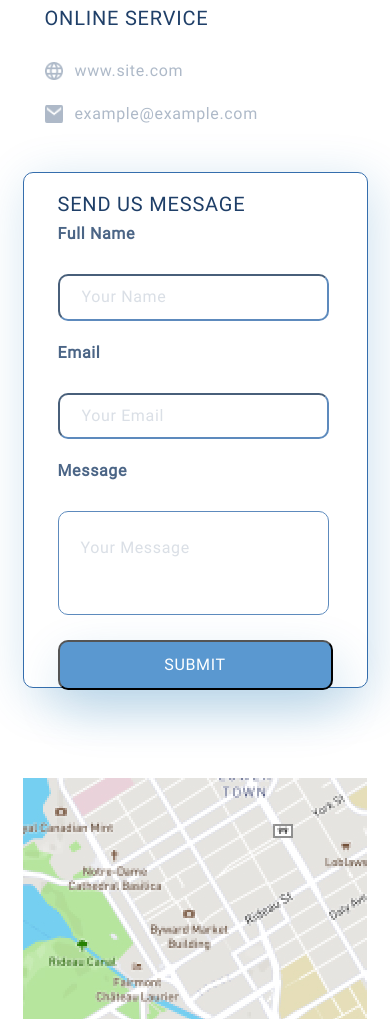
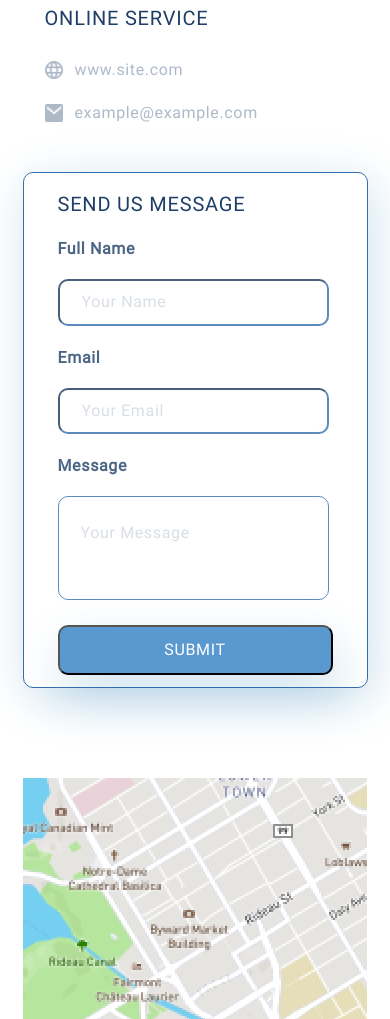
Before and after one commit to Alexnadr888/Repository, a plain HTML site: page contact.html in a window 390 px wide. Shown: the part 981-2000 px from the top of the page. Drawn offline with Linux system fonts and the light colour scheme.

Commit message:
ЗАЧЕТ

```diff
--- a/css/style.css
+++ b/css/style.css
@@ -1361,8 +1361,8 @@ textarea::placeholder, input::placeholder{
       resize: none;
       font-weight: 300;
       font-size: 16px;
-        padding-left: 22px;
-            margin: 0;
+    padding-left: 22px;
+    margin: 0;
     }
 
     .btn-message {
@@ -1399,6 +1399,7 @@ textarea::placeholder, input::placeholder{
     color: #1F3F68;
     padding: 0;
     margin: 0;
+    padding-bottom: 15px;
 
     padding-top: 16px;
 
@@ -1418,5 +1419,9 @@ textarea::placeholder, input::placeholder{
 
 }
 
+li:nth-child(2) {
+    margin-top: 15px;
+    margin-bottom: 17px;
+    }
 
 }
```
